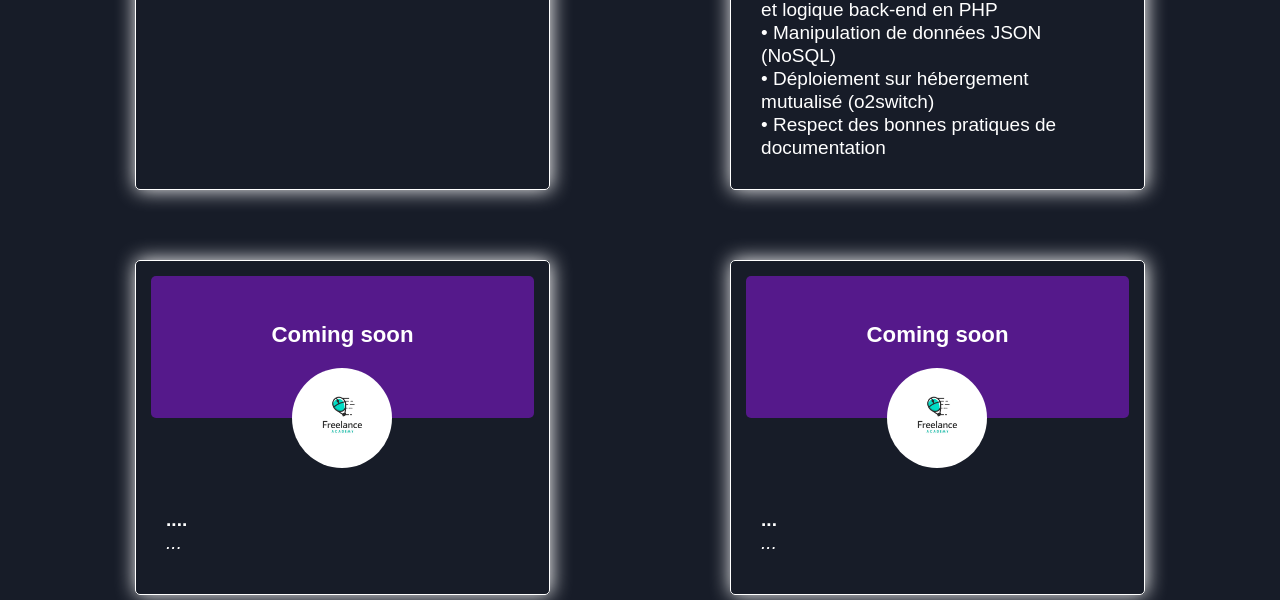
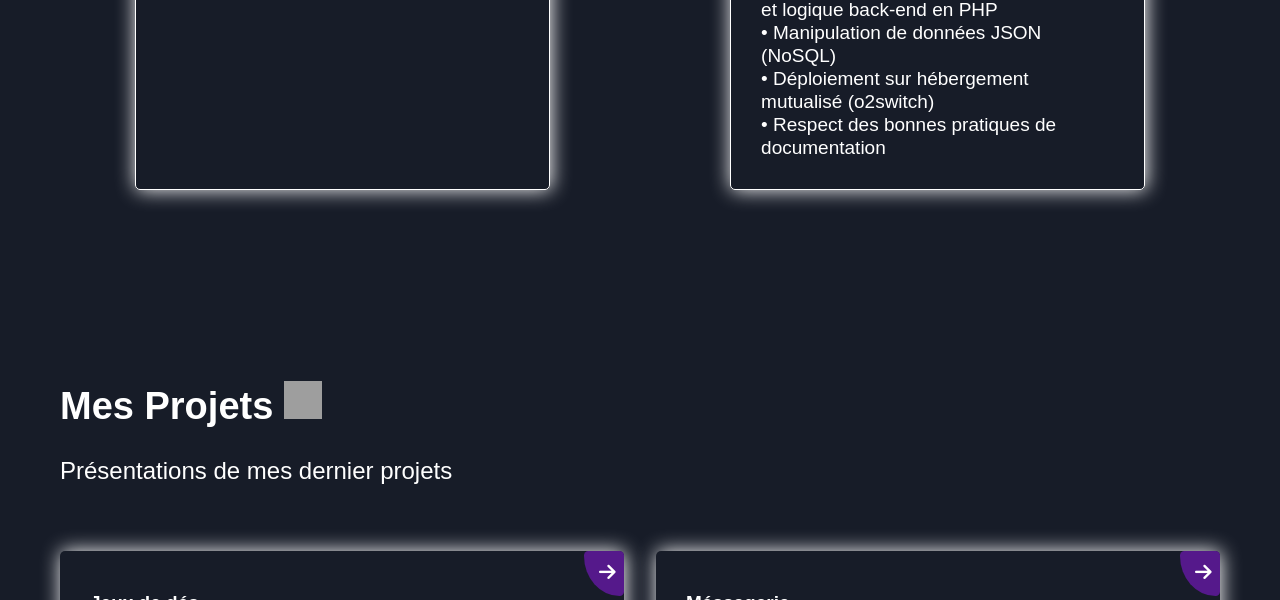
Before and after one commit to Alyaesub/portfolio-1, a PHP site: page / in a window 1280 px wide. Shown: the part 5900-6500 px from the top of the page. Run offline with PHP 8.4, Linux system fonts and the light colour scheme; grey boxes are pictures that could not be loaded.

Commit message:
commenté les rubrique vide

```diff
--- a/index.php
+++ b/index.php
@@ -314,7 +314,7 @@ require_once "controllers/routeur.php"
                         </div>
                     </div>
                 </article>
-                <article class="experience">
+                <!-- <article class="experience">
                     <div class="experience-header">
                         <h3 class="experience-title">Coming soon</h3>
                         <img class="experience-logo" src="asset/freelance.jpg" alt="logo projet blog">
@@ -322,12 +322,10 @@ require_once "controllers/routeur.php"
                     <div class="experience-content">
                         <div class="experience-subtitle">....</div>
                         <div class="experience-date">...</div>
-                        <div class="experience-description">
-
-                        </div>
+                        <div class="experience-description"></div>
                     </div>
-                </article>
-                <article class="experience">
+                </article> -->
+                <!-- <article class="experience">
                     <div class="experience-header">
                         <h3 class="experience-title">Coming soon</h3>
                         <img class="experience-logo" src="asset/freelance.jpg" alt="logo projet blog">
@@ -335,11 +333,9 @@ require_once "controllers/routeur.php"
                     <div class="experience-content">
                         <div class="experience-subtitle">...</div>
                         <div class="experience-date">...</div>
-                        <div class="experience-description">
-
-                        </div>
+                        <div class="experience-description"></div>
                     </div>
-                </article>
+                </article> -->
             </div>
         </section>
 
@@ -381,20 +377,20 @@ require_once "controllers/routeur.php"
                             <div href="google.com" class="link-blog"><i class="fa-solid fa-arrow-right"></i></div>
                         </article>
                     </a>
-                    <a href="https://www.google.com/">
+                    <!--  <a href="https://www.google.com/">
                         <article class="blog">
                             <h4>Titre et nom du projet</h4>
                             <p>Presentation du projet consectetur adipiscing elit, sed do eiusmod tempor incididunt ut labore et dolore</p>
                             <div href="google.com" class="link-blog"><i class="fa-solid fa-arrow-right"></i></div>
                         </article>
-                    </a>
-                    <a href="https://www.google.com/">
+                    </a> -->
+                    <!--  <a href="https://www.google.com/">
                         <article class="blog">
                             <h4>Titre et nom du projet</h4>
                             <p>Presentation du projet consectetur adipiscing elit, sed do eiusmod tempor incididunt ut labore et dolore</p>
                             <div href="google.com" class="link-blog"><i class="fa-solid fa-arrow-right"></i></div>
                         </article>
-                    </a>
+                    </a> -->
                 </section>
             </div>
         </section>
```
